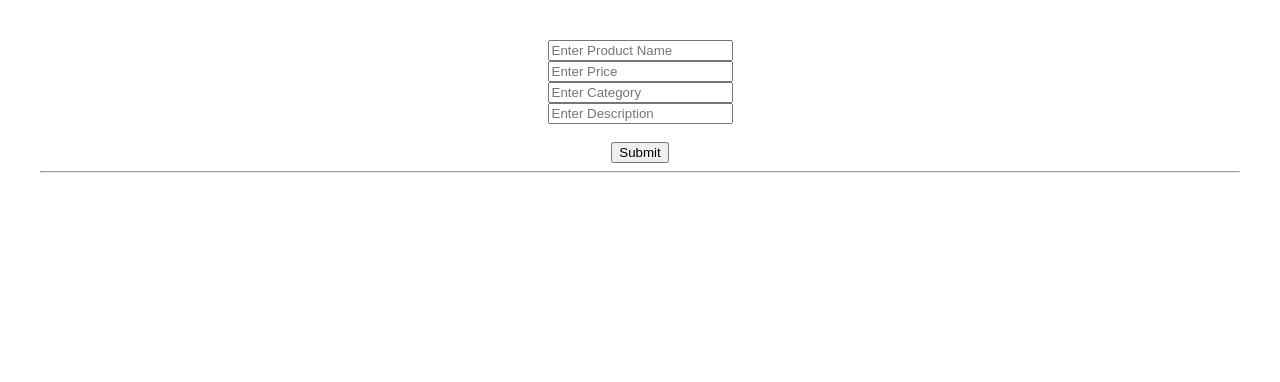
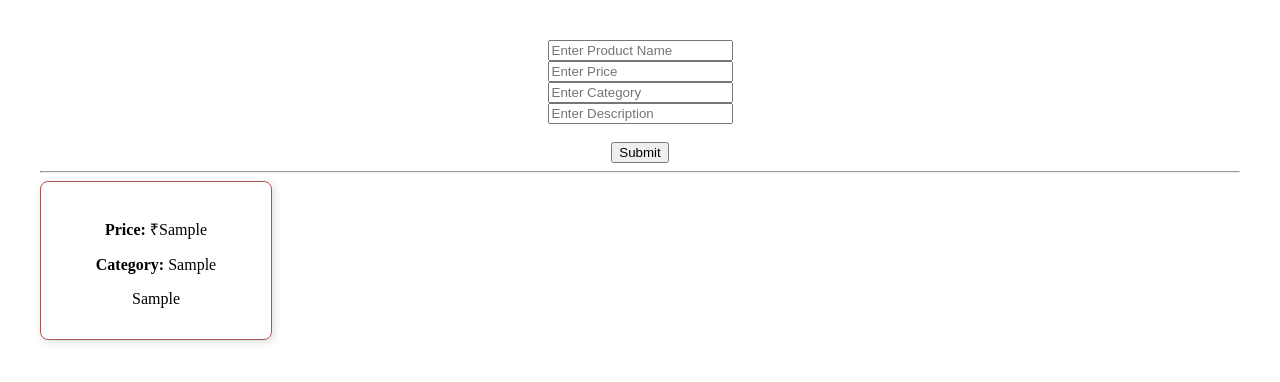
Before and after one commit to vijeth44-pro/fullstack-internship, a React (Vite) app in the folder React/project/: page / in a window 1280 px wide. Both pictures are taken after typing "Sample", "Sample", "Sample", "Sample" into the empty fields and a click on the button "Submit". Shown: the top 382 px of the page. Built offline with nearby package versions, Linux system fonts and the light colour scheme.

Commit message:
feat: implement card display for allData in TaskCard component

```diff
--- a/React/project/src/pages/taskcard.jsx
+++ b/React/project/src/pages/taskcard.jsx
@@ -75,7 +75,25 @@ export default function taskcard() {
 
       {/* Implementing card here */}
       <div>
-
+          <div style={{ display: "flex", gap: "15px", flexWrap: "wrap" }}>
+        {allData.map((item, index) => (
+          <div
+            key={index}
+            style={{
+              border: "1px solid #ac5555",
+              padding: "15px",
+              width: "200px",
+              borderRadius: "8px",
+              boxShadow: "2px 2px 8px #ddd"
+            }}
+          >
+            <h4>{item.product}</h4>
+            <p><b>Price:</b> ₹{item.price}</p>
+            <p><b>Category:</b> {item.category}</p>
+            <p>{item.description}</p>
+          </div>
+        ))}
+      </div>
       </div>
     </div>
   );
```
